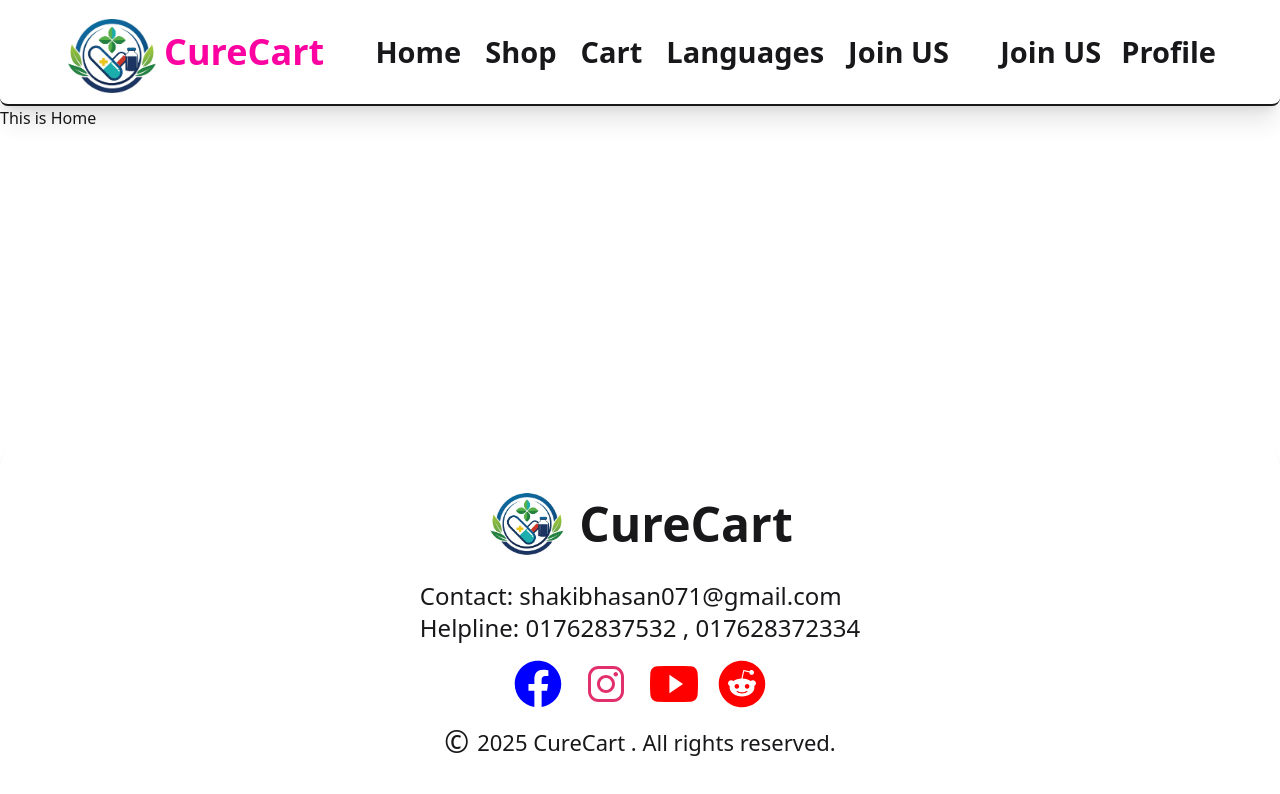
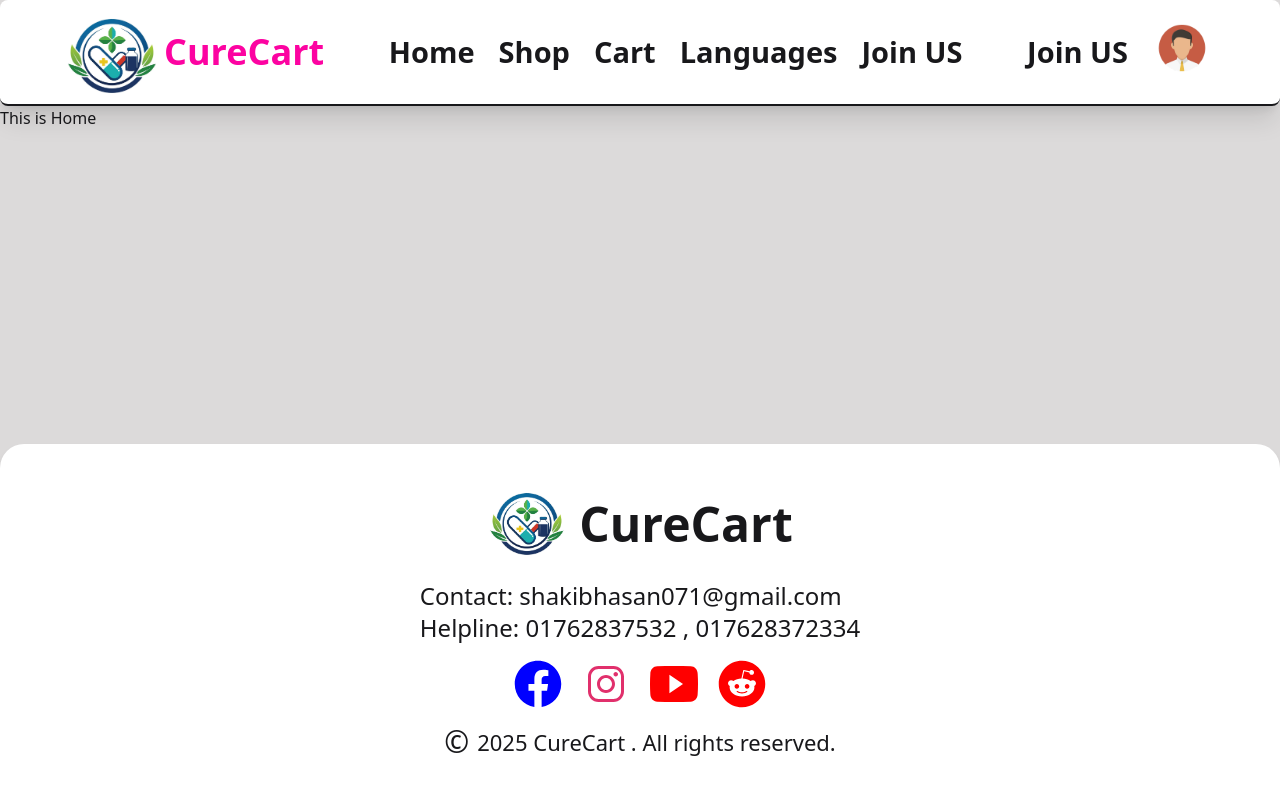
Before and after one commit to shakib071/Multi-Vendor-Medicine-Selling-E-commerce-Website-client, a React (Vite) app: page / in a window 1280 px wide. Shown: the top 794 px of the page. Built offline with nearby package versions, Linux system fonts and the light colour scheme.

Commit message:
added dropdown in navbar

```diff
--- a/src/Components/HomeLayout/HomeRoot/HomeRoot.jsx
+++ b/src/Components/HomeLayout/HomeRoot/HomeRoot.jsx
@@ -5,7 +5,7 @@ import Footer from '../../../Footer/Footer';
 
 const HomeRoot = () => {
     return (
-        <div className='flex flex-col min-h-screen'>
+        <div className='flex flex-col min-h-screen bg-[#aaa6a669]'>
             <NavBar></NavBar>
             <div className='flex-1'>
                 <Outlet></Outlet>
--- a/src/Components/NavBar/NavBar.jsx
+++ b/src/Components/NavBar/NavBar.jsx
@@ -2,6 +2,7 @@ import React from 'react';
 import logoImg  from '../../assets/medicalLogo.png'
 import { NavLink } from 'react-router';
 import { GiHamburgerMenu } from "react-icons/gi";
+import UserAvatar from '../../assets/UserAVatar.png'
 
 const NavBar = () => {
     return (
@@ -22,7 +23,17 @@ const NavBar = () => {
                     <NavLink to='available-cars'><p className='font-semibold'>Shop</p></NavLink>
 
                     <NavLink to='/'><p className='font-semibold'>Cart</p></NavLink>
-                    <NavLink to='/'><p className='font-semibold'>Languages</p></NavLink>
+
+                    <NavLink to='/'>
+                        <div className="dropdown dropdown-end">
+                            <div tabIndex={0} role="button" className="font-semibold">Languages</div>
+                            <ul tabIndex={0} className="dropdown-content menu text-xl font-semibold bg-base-100 rounded-box z-1 w-52 p-2 shadow-sm">
+                                <li><NavLink>Bangla</NavLink></li>
+                                <li><NavLink>English</NavLink></li>
+
+                            </ul>
+                        </div>
+                    </NavLink>
                     <NavLink to='/'><p className='font-semibold'>Join US</p></NavLink>
 
 
@@ -34,7 +45,19 @@ const NavBar = () => {
                     <NavLink to='/'><p className='font-semibold'>Join US</p></NavLink>
 
 
-                    <NavLink><p className='font-semibold'>Profile</p></NavLink>
+                    <NavLink>
+                        <div className="dropdown dropdown-end">
+                            <div tabIndex={0} role="button" className="font-semibold">
+                                <img className='w-17' src={UserAvatar} alt="" />
+                            </div>
+                            <ul tabIndex={0} className="dropdown-content text-xl font-semibold menu bg-base-100 rounded-box z-1 w-52 p-2 shadow-sm">
+                                <li><NavLink>Update Profile</NavLink></li>
+                                <li><NavLink>Dashboard</NavLink></li>
+                                <li><NavLink>Dashboard</NavLink></li>
+
+                            </ul>
+                        </div>
+                    </NavLink>
 
 
 
```
Also changed, not shown: src/assets/UserAVatar.png (added).
